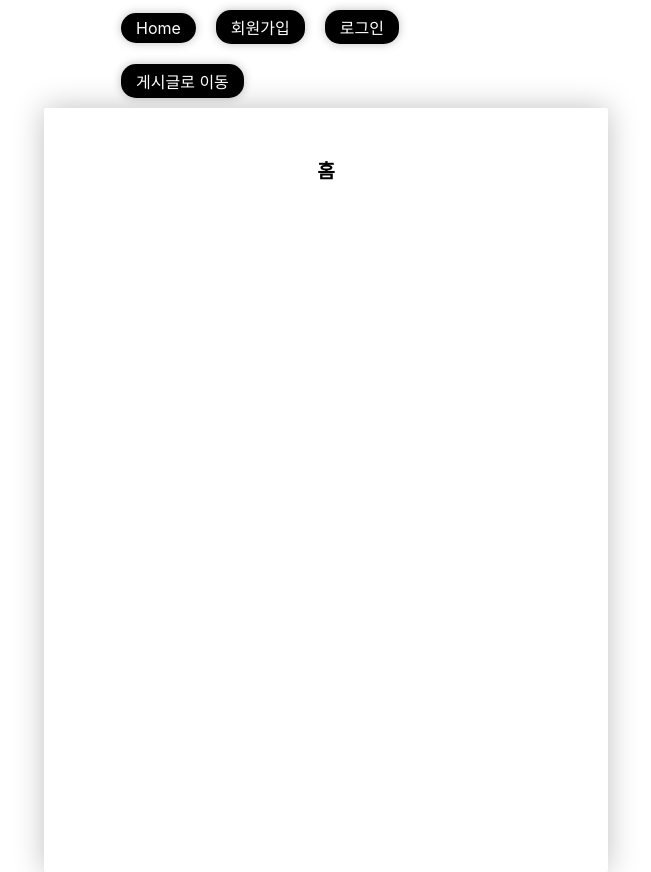
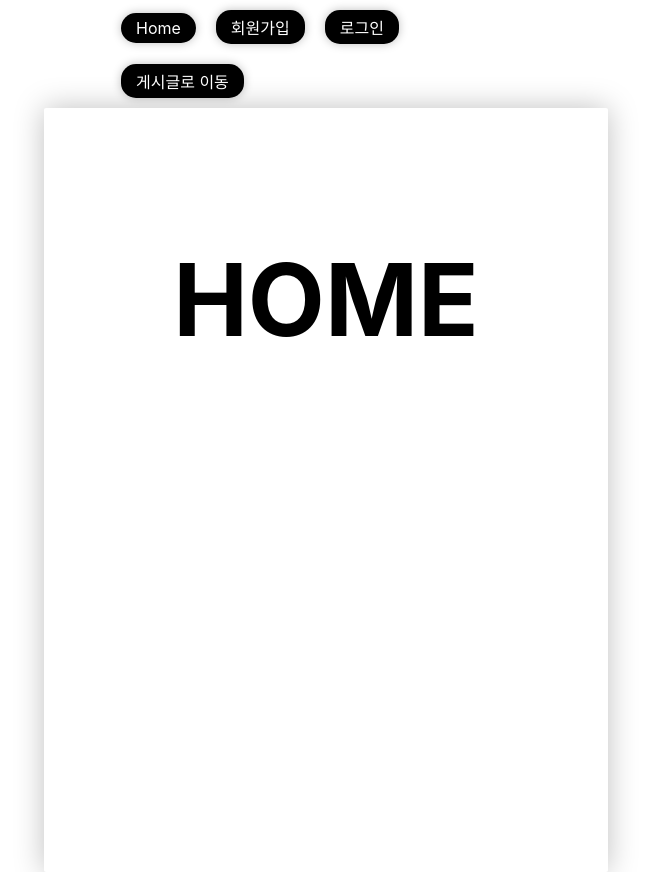
Before and after one commit to engineering-incubator/react-springboot-board-tutorial, a React (Create React App) app in the folder front-end/: page / in a window 1280 px wide. Shown: the whole page, without its empty margins (314-965 px from the left). Built offline with nearby package versions, Linux system fonts and the light colour scheme.

Commit message:
[홈] 홈 화면 수정

```diff
--- a/front-end/src/screens/Home.jsx
+++ b/front-end/src/screens/Home.jsx
@@ -4,7 +4,8 @@ import Template from "../components/common/Template";
 const Home = () => {
 	return (
 		<>
-			<Template title="홈">
+			<Template>
+				<h1 style={{fontSize: 100, textAlign: 'center'}}>HOME</h1>
 			</Template>
 		</>
 	);
```
